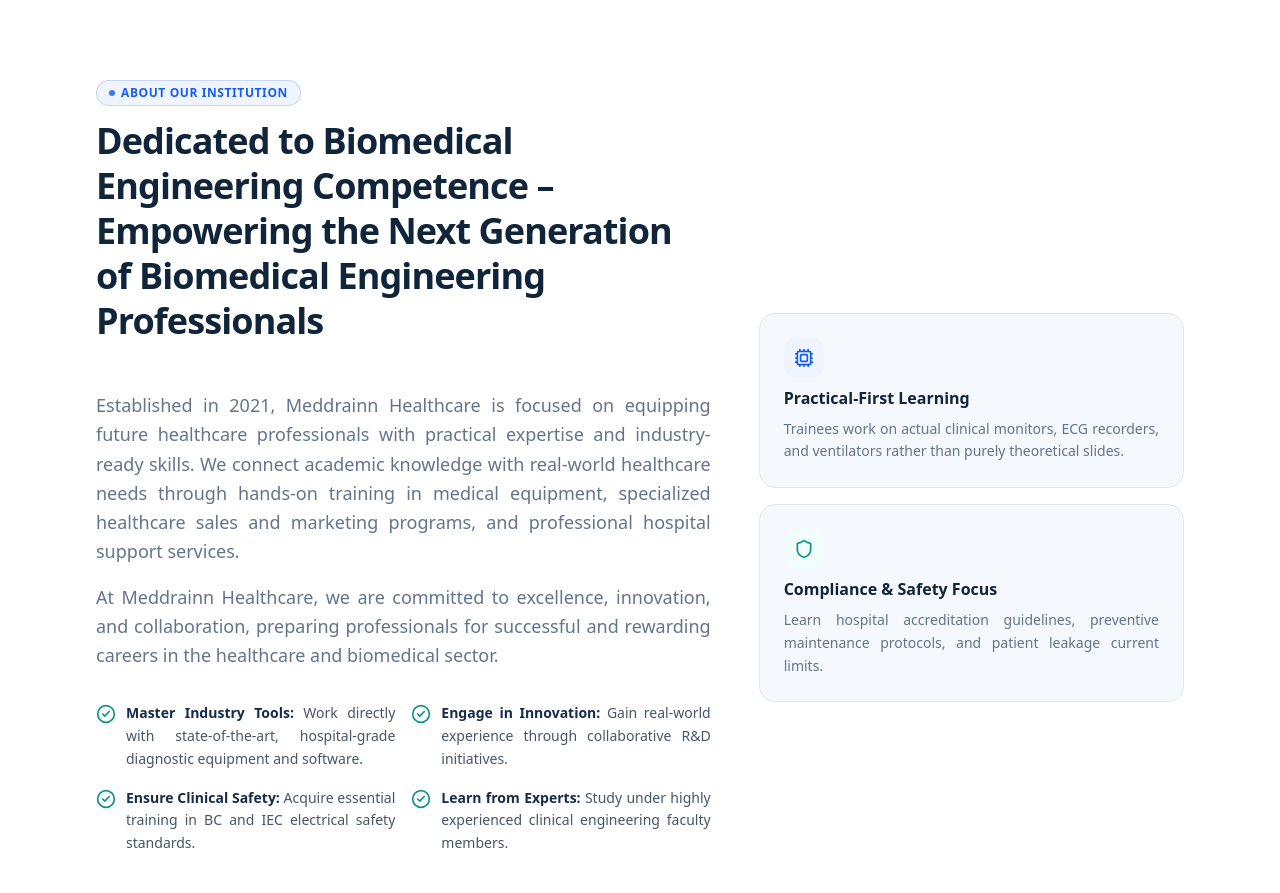
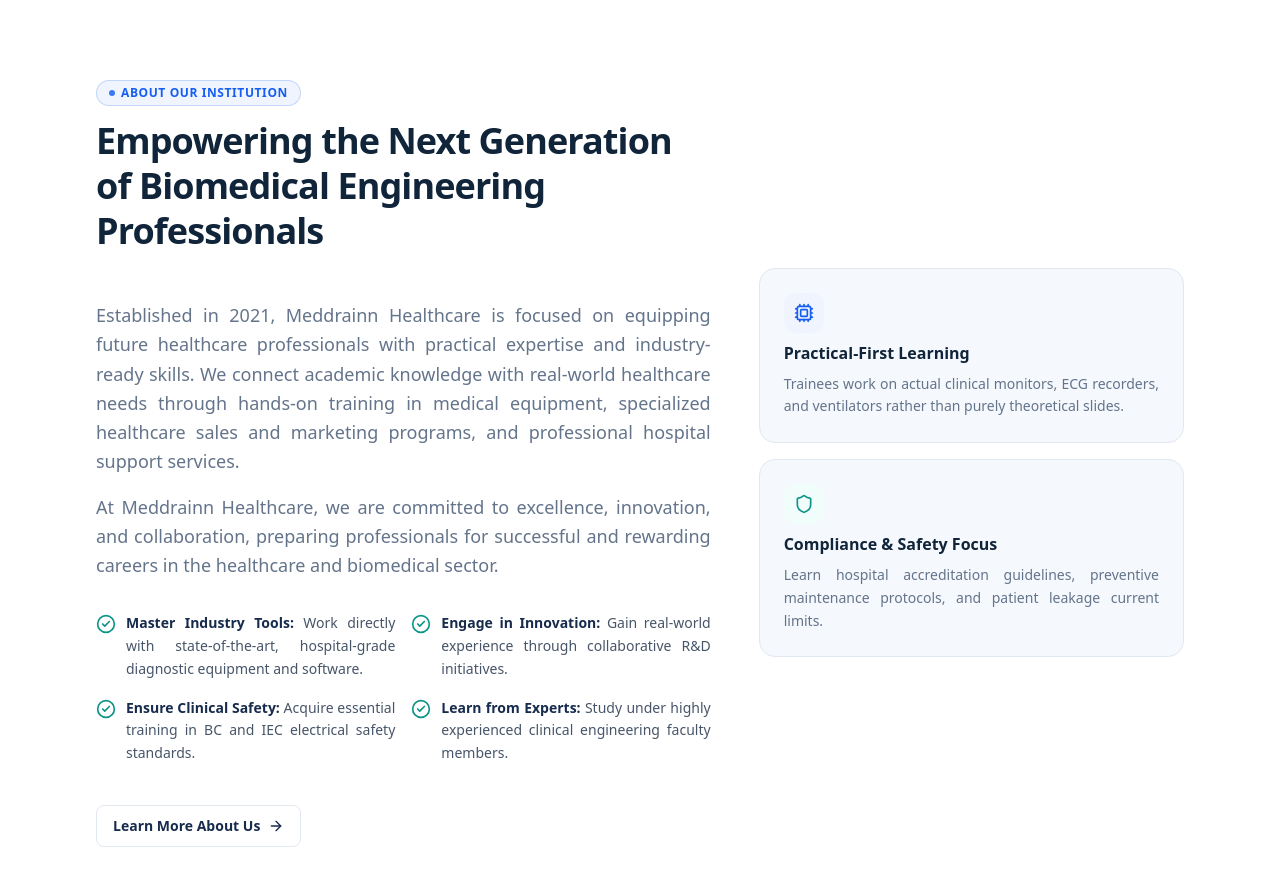
Before and after one commit to tnsurya7/meddrainnhealthcare, a Next.js app: page / in a window 1280 px wide. Shown: the part 861-1754 px from the top of the page. Built offline with nearby package versions, Linux system fonts and the light colour scheme; no server answers.

Commit message:
feat(about): update about section heading title

```diff
--- a/src/components/home/AboutPreviewSection.tsx
+++ b/src/components/home/AboutPreviewSection.tsx
@@ -41,7 +41,7 @@
           <div className="lg:col-span-7 space-y-6">
             <SectionHeading
               badge="About Our Institution"
-              title="Dedicated to Biomedical Engineering Competence – Empowering the Next Generation of Biomedical Engineering Professionals"
+              title="Empowering the Next Generation of Biomedical Engineering Professionals"
               align="left"
               className="mb-6"
             />
```
